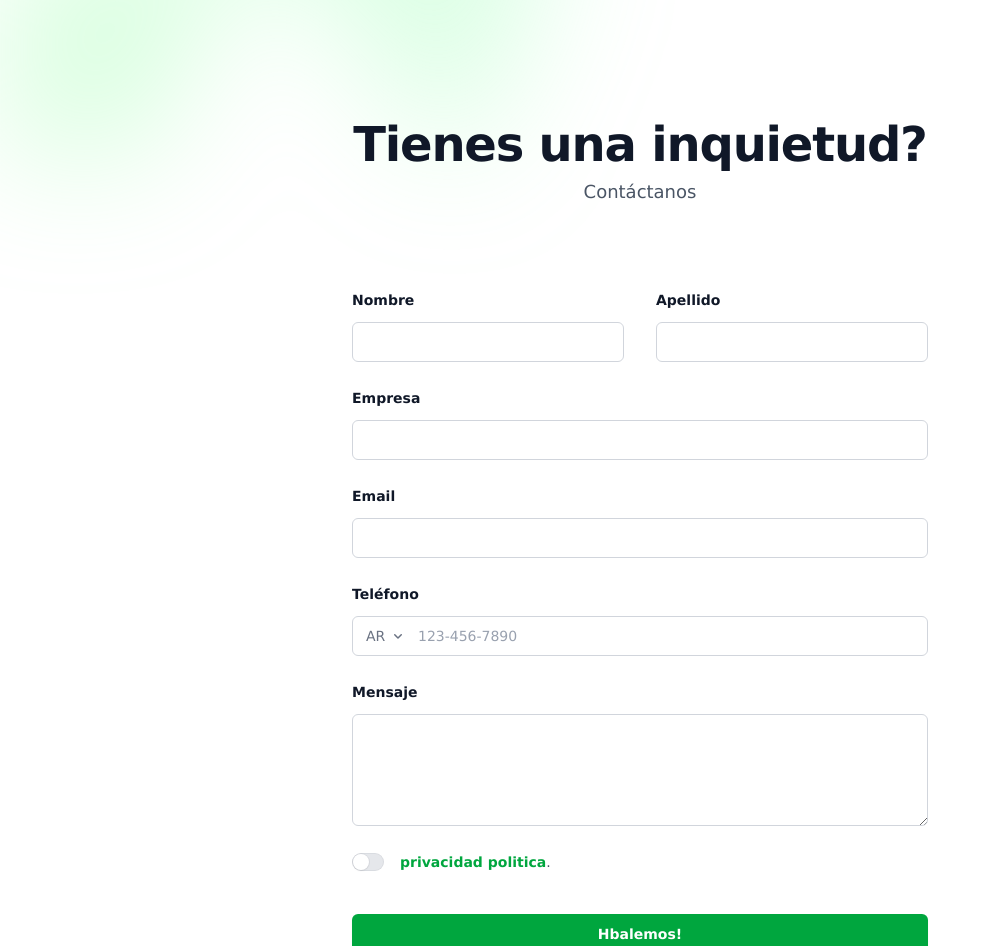
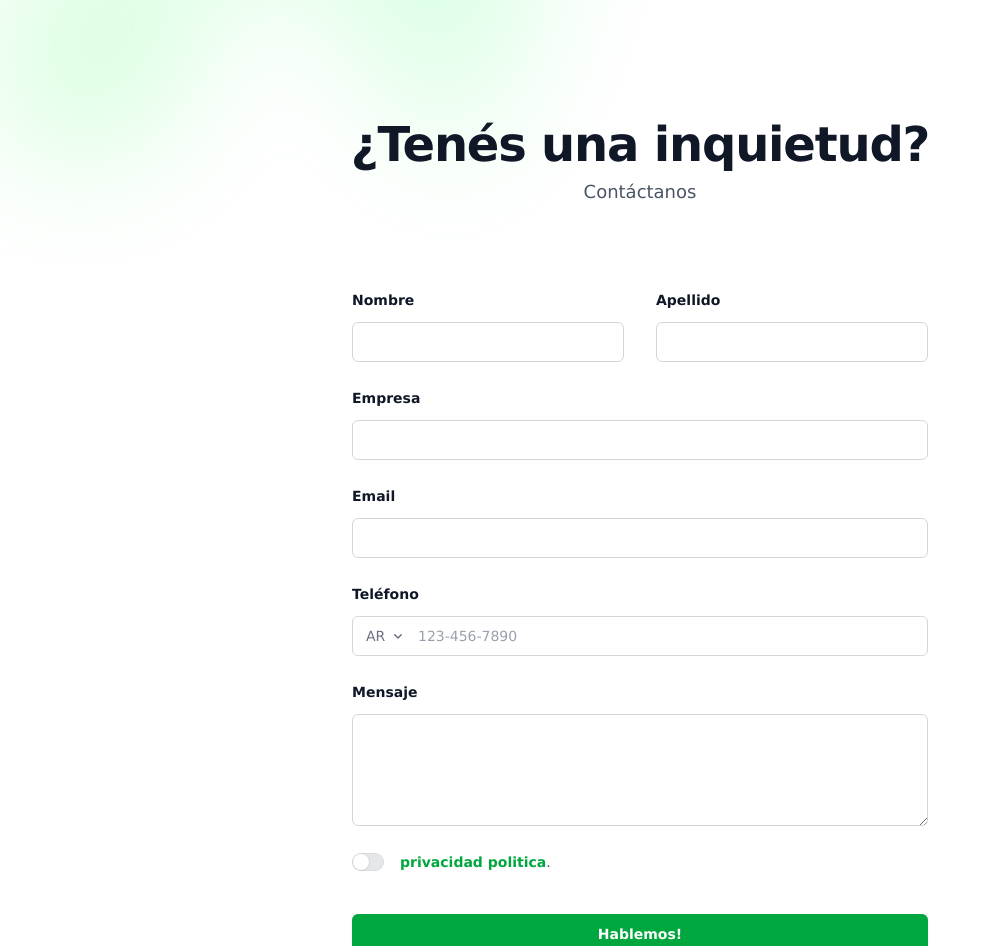
Before and after one commit to dggtn/ejemploFullstackEcommerce, a React (Vite) app in the folder src/frontend/frontendEcommerce/: page /formulario in a window 1280 px wide. Shown: the part 200-1146 px from the top of the page, without its empty margins (0-991 px from the left). Built offline with nearby package versions, Linux system fonts and the light colour scheme.

Commit message:
agrego formulario

```diff
--- a/src/frontend/frontendEcommerce/src/component/Formulario.jsx
+++ b/src/frontend/frontendEcommerce/src/component/Formulario.jsx
@@ -1,4 +1,8 @@
+import { useEffect } from "react"
 export default function Formulario() {
+            useEffect(() => {
+                window.scrollTo(0, 0)
+            }, [])
     return(
 
 <div className="isolate bg-white px-6 py-24 sm:py-32 lg:px-8">
@@ -6,7 +10,7 @@ export default function Formulario() {
     <div className="relative left-1/2 -z-10 aspect-1155/678 w-[36.125rem] max-w-none -translate-x-1/2 rotate-[30deg] bg-linear-to-tr from-[#80ff84] to-[#89fcaf] opacity-30 sm:left-[calc(50%-40rem)] sm:w-[72.1875rem]" style={{ clipPath: 'polygon(74.1% 44.1%, 100% 61.6%, 97.5% 26.9%, 85.5% 0.1%, 80.7% 2%, 72.5% 32.5%, 60.2% 62.4%, 52.4% 68.1%, 47.5% 58.3%, 45.2% 34.5%, 27.5% 76.7%, 0.1% 64.9%, 17.9% 100%, 27.6% 76.8%, 76.1% 97.7%, 74.1% 44.1%)' }}></div>
   </div>
   <div className="mx-auto max-w-2xl text-center">
-    <h2 className="text-4xl font-semibold tracking-tight text-balance text-gray-900 sm:text-5xl">Tienes una inquietud?</h2>
+    <h2 className="text-4xl font-semibold tracking-tight text-balance text-gray-900 sm:text-5xl">¿Tenés una inquietud?</h2>
     <p className="mt-2 text-lg/8 text-gray-600">Contáctanos</p>
   </div>
   <form action="#" method="POST" className="mx-auto mt-16 max-w-xl sm:mt-20">
@@ -70,7 +74,7 @@ export default function Formulario() {
       </div>
     </div>
     <div className="mt-10">
-      <button type="submit" className="block w-full rounded-md bg-green-600 px-3.5 py-2.5 text-center text-sm font-semibold text-white shadow-xs hover:bg-green-500 focus-visible:outline-2 focus-visible:outline-offset-2 focus-visible:outline-green-600">Hbalemos!</button>
+      <button type="submit" className="block w-full rounded-md bg-green-600 px-3.5 py-2.5 text-center text-sm font-semibold text-white shadow-xs hover:bg-green-500 focus-visible:outline-2 focus-visible:outline-offset-2 focus-visible:outline-green-600">Hablemos!</button>
     </div>
   </form>
 </div>
```
